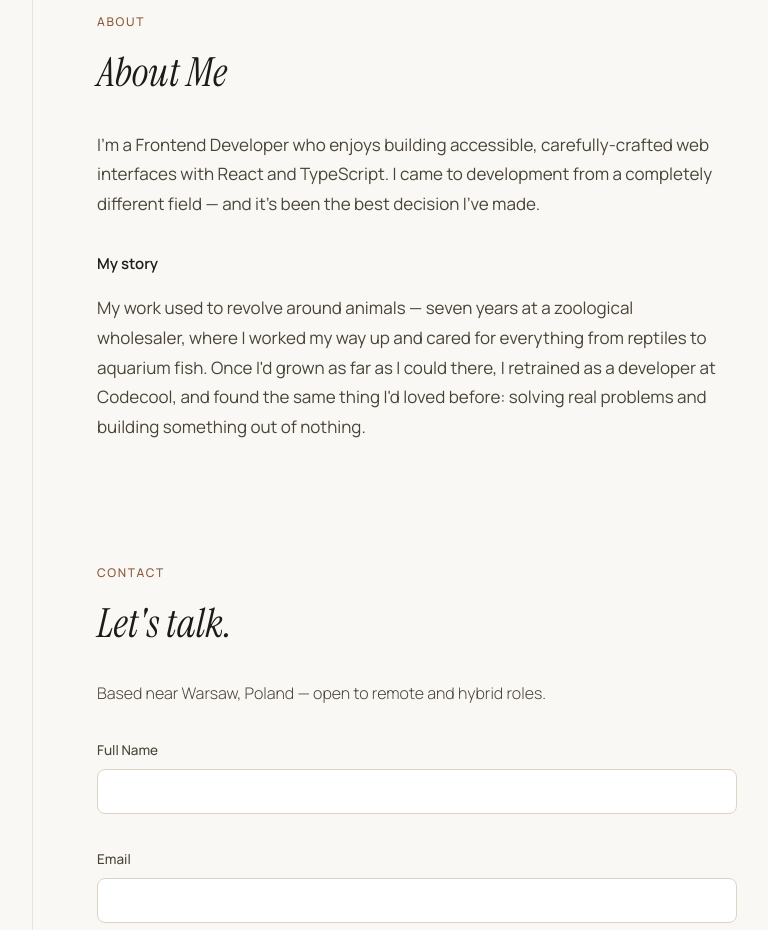
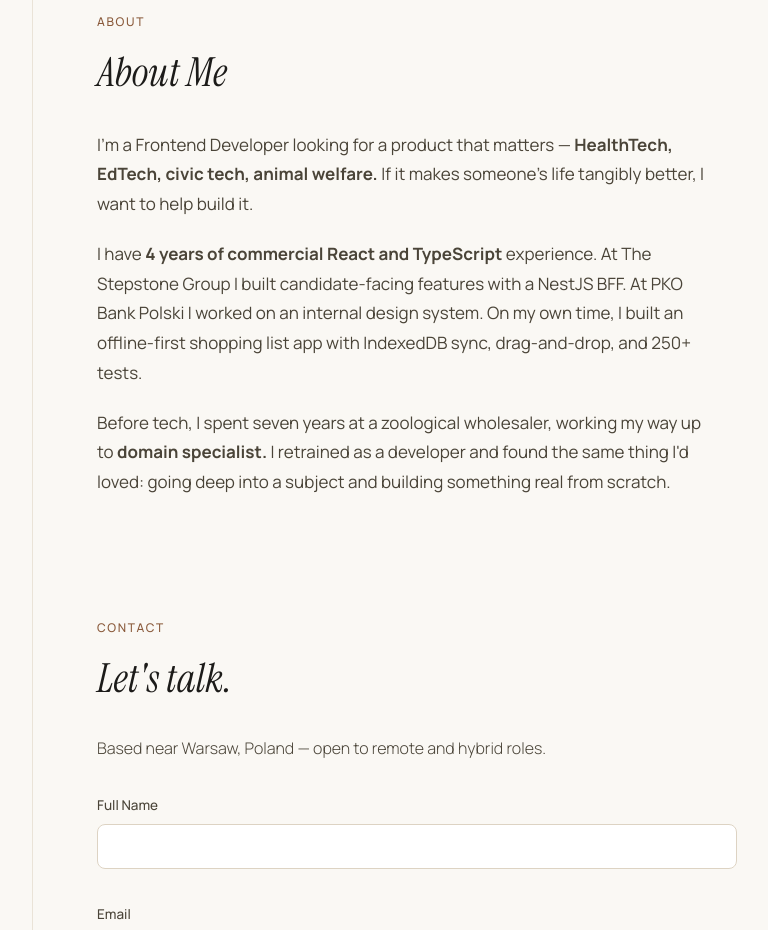
Before and after one commit to Kasia-Sikora/CV, a React (Vite) app: page / in a window 1280 px wide. Shown: the part 3020-3950 px from the top of the page, without its empty margins (292-1060 px from the left). Built offline with nearby package versions, Linux system fonts and the light colour scheme; no server answers.

Commit message:
Fix: Update about me section info

```diff
--- a/src/components/About.tsx
+++ b/src/components/About.tsx
@@ -8,10 +8,12 @@ const About = () => {
       <div className={inView ? 'inView' : ''}>
         <p className="eyebrowLabel">About</p>
         <h2>About Me</h2>
-        <p>I'm a Frontend Developer who enjoys building accessible, carefully-crafted web interfaces with React and TypeScript. I came to development from a completely different field — and it's been the best decision I've made.</p>
+        <p>I'm a Frontend Developer looking for a product that matters — <strong>HealthTech, EdTech, civic tech, animal welfare.</strong> If it makes someone's life tangibly better, I want to help build it.</p>
 
-        <h2 className="storyTitle">My story</h2>
-        <p>My work used to revolve around animals — seven years at a zoological wholesaler, where I worked my way up and cared for everything from reptiles to aquarium fish. Once I'd grown as far as I could there, I retrained as a developer at Codecool, and found the same thing I'd loved before: solving real problems and building something out of nothing.</p>
+        <p>I have <strong>4 years of commercial React and TypeScript</strong> experience. At The Stepstone Group I built candidate-facing features with a NestJS BFF. At PKO Bank Polski I worked on an internal design system. On my own time, I built an offline-first shopping list app with IndexedDB sync, drag-and-drop, and 250+ tests.</p>
+
+        <p>Before tech, I spent seven years at a zoological wholesaler, working my way up to <strong>domain specialist.</strong> I retrained as a developer and found the same thing I'd loved: going deep into a subject and building something real from scratch.</p>
+
       </div>
     </section>
   )
--- a/src/index.scss
+++ b/src/index.scss
@@ -159,13 +159,8 @@ button {
     max-width: 620px;
   }
 
-  .storyTitle {
-    margin: 0;
-    padding: 32px 0 16px;
-    font-family: var(--sans);
-    font-size: 15px;
-    font-weight: 600;
-    line-height: 1.75;
+  p + p  {
+    margin-top: 20px;
   }
 }
 
```
